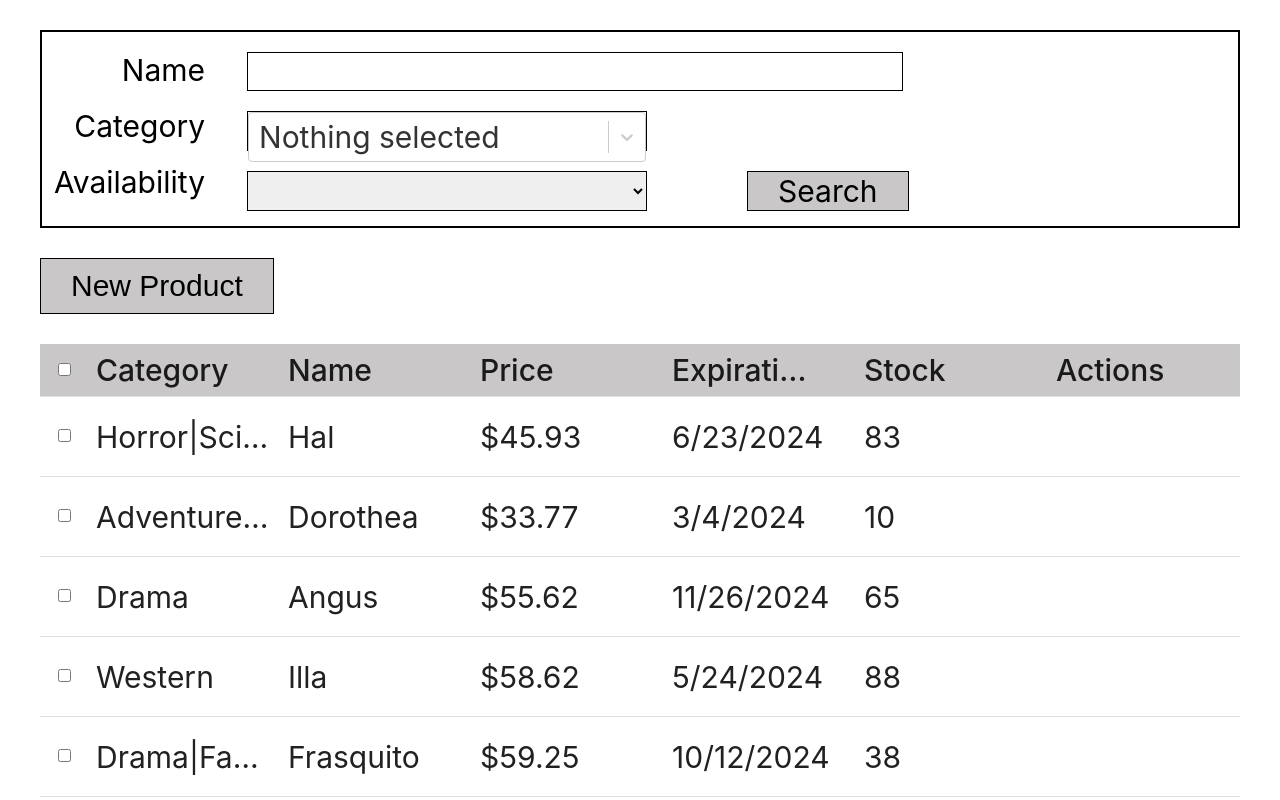
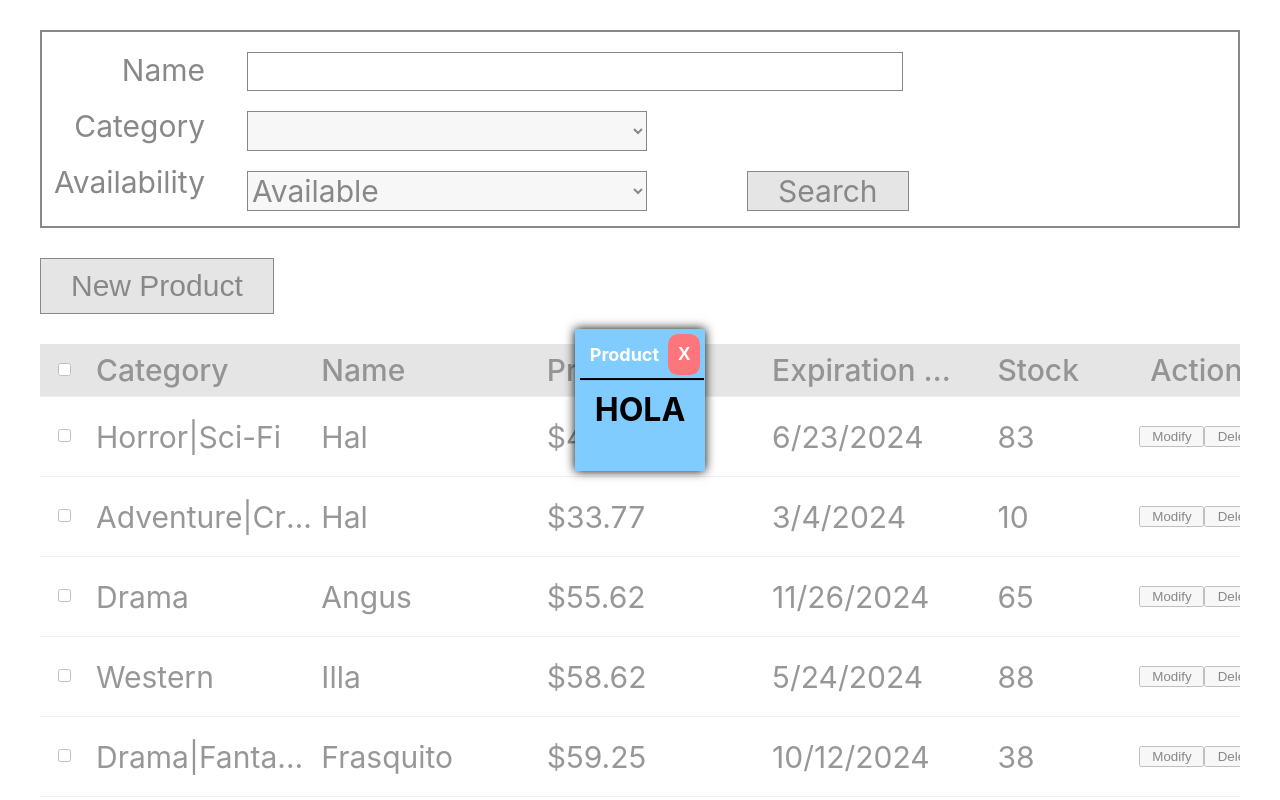
Before and after one commit to JoseEverardoMontesViera/Breakable-toy-1-FrontEnd, a React (Create React App) app in the folder btfront/: page / in a window 1280 px wide. Both pictures are taken after a click on the button "New Product". Shown: the top 800 px of the page. Built offline with nearby package versions, Linux system fonts and the light colour scheme.

Commit message:
modal added

```diff
--- a/btfront/src/App.css
+++ b/btfront/src/App.css
@@ -112,6 +112,25 @@
 }
 
 
+/* Action buttons */
+.actionButtons{
+  display: flex;
+  align-items: center;
+  width: 100%;
+
+}
+
+.modifyButton{
+  width: 150px;
+}
+
+.deleteButton{
+  width: 150px;
+}
+
+
+/* Action buttons */
+
 @media (prefers-reduced-motion: no-preference) {
   .App-logo {
     animation: App-logo-spin infinite 20s linear;
--- a/btfront/src/App.tsx
+++ b/btfront/src/App.tsx
@@ -5,11 +5,25 @@ import data from './MOCK_DATA ID.json'
 import DataTable from 'react-data-table-component'
 import TotalNPrices from "./components/TotalNPrices";
 import Select from 'react-select';
+import Modal from './components/Modal';
+
 
 function App() {
-  const [tableRegisters, setTableRegisters]=useState(data)
+  let unique = data.map(item => item.productCategory)
+  .filter((value, index, self) => self.indexOf(value) === index)
+  console.log(unique)
   const [registers, setRegisters]=useState(data)
+  const [summary, setSummary]=useState(data)
   const [inputValue, setInputValue]=useState('')
+  const [categoryValue, setCategoryValue]=useState(data)
+  const [isOpen, setIsOpen]= useState(false);
+    const handleCloseModal =() =>{
+        setIsOpen(!isOpen)
+    }
+  const [isOpenModify, setIsOpenModify]= useState(false);
+    const handleCloseModalModify =() =>{
+        setIsOpen(!isOpenModify)
+    }
     const handlerName = (searchTerm) =>{
         const filteredData = data.filter(record=>{
             return record.productName.toLowerCase().includes(searchTerm.toLowerCase())
@@ -22,6 +36,21 @@ function App() {
         })
         setRegisters(filteredData)
     }
+    const gatherCategories = (data)=>{
+      console.log(data)
+      let categories = []
+      data.forEach(product => {
+        if(categories.includes(product.productCategory)==false){
+          categories.push(product.productCategory)
+        }
+
+      });
+      console.log(categories)
+    }
+    const OnChangeCategory=(e)=>{
+      setCategoryValue(e.target.value)
+      console.log(categoryValue);
+    }
 
     const onSearch = (searchTerm) =>{
       handlerName(searchTerm);
@@ -30,8 +59,42 @@ function App() {
     const changeInputValue = (event)=>{
       setInputValue(event.target.value);
     }
+    const ButtonModify = () => <button type="button">Modify</button>;
+    const ButtonDelete = () => <button type="button">Delete</button>;
+    const tableProducts = {
+        rows: {
+            style: {
+                minHeight: '80px', // override the row height
+            },
+        },
+        headCells: {
+            style: {
+                paddingLeft: '8px', // override the cell padding for head cells
+                paddingRight: '3px',
+                fontSize:'30px',
+                backgroundColor:'rgb(201, 199, 199);',
+            },
+        },
+        cells: {
+            style: {
+                paddingLeft: '8px', // override the cell padding for data cells
+                paddingRight: '1px',
+                fontSize:'30px'
 
-    const customStyles = {
+            },
+        },
+        pagination:{
+          style:{
+            fontSize: '25px',
+          },
+          pageButtonsStyle:{
+            padding: '9px',
+            margin: '1  px',
+          }
+        }
+
+    };
+    const tableSummary = {
         rows: {
             style: {
                 minHeight: '80px', // override the row height
@@ -42,7 +105,7 @@ function App() {
                 paddingLeft: '8px', // override the cell padding for head cells
                 paddingRight: '8px',
                 fontSize:'30px',
-                backgroundColor:'rgb(201, 199, 199);',
+
             },
         },
         cells: {
@@ -88,11 +151,39 @@ function App() {
         {
             name: 'Stock',
             selector: row => row.productQuantityStock,
+            sortable: true,
+            maxWidth:'150px'
+        },
+        {
+            name: 'Actions',
+            button: true,
+            minWidth:'130px',
+		        cell: () => <div className="actionButtons"><button className="modifyButton">Modify</button> <button className="deleteButton">Delete</button></div>
+        },
+    ];
+    const tableSummaryColumns = [
+        {
+            name: 'Categories',
+            selector: row => row.productCategory,
+            sortable: true
+
+        },
+        {
+            name: 'Total products on stock',
+            selector: row => row.productQuantity,
             sortable: true
         },
         {
-            name: 'Actions'
+            name: 'Total value on stock',
+            selector: row => row.productPrice,
+            sortable: true
         },
+        {
+            name: 'Average price on stock',
+            selector: row => row.productExpirationDate,
+            sortable: true
+        },
+
     ];
   return (
     <div className="Bod">
@@ -108,14 +199,17 @@ function App() {
             id="searchName" value={inputValue} onChange={changeInputValue}
           />
           {/* react Select */}
-          <Select className="select" options = {[]} onChange={handlerCategory} defaultValue={{label:'Nothing selected', value:'nothing'}}/>
-          {/* <select name="SearchCategory" id="searchCategory">
-            <option value="1">Ejemplo1</option>
-            <option value="2">Ejemplo2</option>
-          </select> */}
+          <select name="SearchCategory" className="select" id="searchCategory" onChange={OnChangeCategory}>
+            <option key="0" value="0"> </option>
+            {categoryValue.map(
+              element=>(<option key={element.productId} value={element.productCategory}>{element.productCategory}</option>))}
+          </select>
           <div className="divRow">
             <select name="SearchAvailability" className="select" id="searchAvailability">
-              {/* {this.tableRegisters.map(element=>(<option key={element.productId} value={element.productId}>{element.productCategory}</option>))} */}
+              {/* {categoryValue.map(element=>(<option key={element.productId} value={element.productId}>{element.productCategory}</option>))} */}
+              <option value="1" key="1">Available</option>
+              <option value="0" key="0">Not available</option>
+
             </select>
           {/* react Select */}
             <button onClick={()=>onSearch(inputValue)}>Search</button>
@@ -123,7 +217,10 @@ function App() {
         </div>
       </div>
       {/* search ends */}
-      <button className="newProduct">New Product</button>
+      <button className="newProduct" onClick={()=>setIsOpen(true)}>New Product</button>
+      { isOpen ? <Modal close={handleCloseModal} content={<div><h1>HOLA</h1></div>}/> : null}
+      { isOpenModify ? <Modal close={handleCloseModal} content={'contenido'}/> : null}
+
       {/* <ProductsTable/> */}
       <div>
         <DataTable
@@ -131,7 +228,7 @@ function App() {
           data={registers}
           selectableRows
           pagination
-          customStyles={customStyles}
+          customStyles={tableProducts}
           fixedHeader
         />
       </div>
@@ -139,7 +236,12 @@ function App() {
       <div className="carrousel"></div>
       {/* Total princes begins */}
       <div className="totalPrices">
+        <DataTable
+          columns={tableSummaryColumns}
+          data={registers}
+          customStyles={tableSummary}
 
+        />
       </div>
       {/* Total prices ends */}
     </div>
--- a/btfront/src/MOCK_DATA ID.json
+++ b/btfront/src/MOCK_DATA ID.json
@@ -1,9 +1,9 @@
 [{"productId":1,"productName":"Hal","productCategory":"Horror|Sci-Fi","productPrice":"$45.93","productExpirationDate":"6/23/2024","productQuantityStock":83},
-{"productId":2,"productName":"Dorothea","productCategory":"Adventure|Crime|Drama","productPrice":"$33.77","productExpirationDate":"3/4/2024","productQuantityStock":10},
+{"productId":2,"productName":"Hal","productCategory":"Adventure|Crime|Drama","productPrice":"$33.77","productExpirationDate":"3/4/2024","productQuantityStock":10},
 {"productId":3,"productName":"Angus","productCategory":"Drama","productPrice":"$55.62","productExpirationDate":"11/26/2024","productQuantityStock":65},
 {"productId":4,"productName":"Illa","productCategory":"Western","productPrice":"$58.62","productExpirationDate":"5/24/2024","productQuantityStock":88},
 {"productId":5,"productName":"Frasquito","productCategory":"Drama|Fantasy|Romance","productPrice":"$59.25","productExpirationDate":"10/12/2024","productQuantityStock":38},
-{"productId":6,"productName":"Lorilee","productCategory":"Drama","productPrice":"$73.70","productExpirationDate":"8/28/2024","productQuantityStock":79},
+{"productId":6,"productName":"Illa","productCategory":"Drama","productPrice":"$73.70","productExpirationDate":"8/28/2024","productQuantityStock":79},
 {"productId":7,"productName":"Baryram","productCategory":"Comedy","productPrice":"$96.90","productExpirationDate":"4/22/2024","productQuantityStock":42},
 {"productId":8,"productName":"Homerus","productCategory":"Drama|Musical|Romance","productPrice":"$56.98","productExpirationDate":"3/14/2024","productQuantityStock":1},
 {"productId":9,"productName":"Christin","productCategory":"Drama","productPrice":"$32.83","productExpirationDate":"2/13/2024","productQuantityStock":99},
--- /dev/null
+++ b/btfront/src/components/Modal.tsx
@@ -0,0 +1,98 @@
+import {useEffect, useState} from "react"
+import styled, { keyframes } from "styled-components"
+
+export default function Modal({close, content}){
+
+                return <ModalBackArea onClick={close}>
+                <ModalArea onClick={(e) => e.stopPropagation() }>
+                    <Title> Product </Title>
+                    <BtnClose onClick={close}> X </BtnClose>
+                    <br />
+                    {content}
+                </ModalArea>
+            </ModalBackArea>
+
+}
+
+
+const started = keyframes`from {opacity:0;} to {opacity:1;}`;
+
+const ModalBackArea = styled.div`
+    width:100%;
+    height:100%;
+    background:#ffffff88;
+    position:fixed;
+    top:0;
+    right:0;
+    left:0;
+    bottom:0;
+    z-index: 99999999;
+`
+
+const ModalArea = styled.div`
+    max-width: 90%;
+    max-height: 90%;
+    padding: 20px;
+    background: #80ccff;
+    position: relative;
+    display: block;
+    width: max-content;
+    height: max-content;
+    top: 50%;
+    margin: auto;
+    box-sizing: border-box;
+    -ms-transform: translateY(-50%);
+    transform: translateY(-50%);
+    animation: ${started} 500ms normal ;
+    -webkit-box-shadow: 0 0 10px 0px #000000;
+    box-shadow: 0 0 10px 0px #000000;
+
+`
+
+const Title = styled.p`
+    text-align: left;
+    top: 0;
+    left: 0;
+    z-index: 1;
+    position: absolute;
+    display: inline-block;
+    font-size: 18px;
+    font-weight: bold;
+    padding: 10px;
+    margin: 5px;
+    box-sizing: border-box;
+    width: 100%;
+    &&::after{
+        content: "";
+        position: absolute;
+        bottom: -5px;
+        left: 0;
+        width: 95%;
+        height: 2px;
+        background: #000000;
+    }
+`
+
+const BtnClose = styled.button`
+    z-index: 1;
+    position: absolute;
+    top: 0;
+    right: 0;
+    display: inline-block;
+    color: #FFF;
+    background: #ff757c;
+    font-size: 18px;
+    font-weight: bold;
+    padding: 10px;
+    margin: 5px;
+    border-radius: 10px;
+    width: max-content;
+    height: max-content;
+    outline: none;
+    border: none;
+    cursor: pointer;
+    &&:hover{
+        background: #FFF;
+        color: #ff757c;
+    }
+`
```
Also changed, not shown: btfront/src/components/ProductsTable.tsx (+2 -19 lines).
